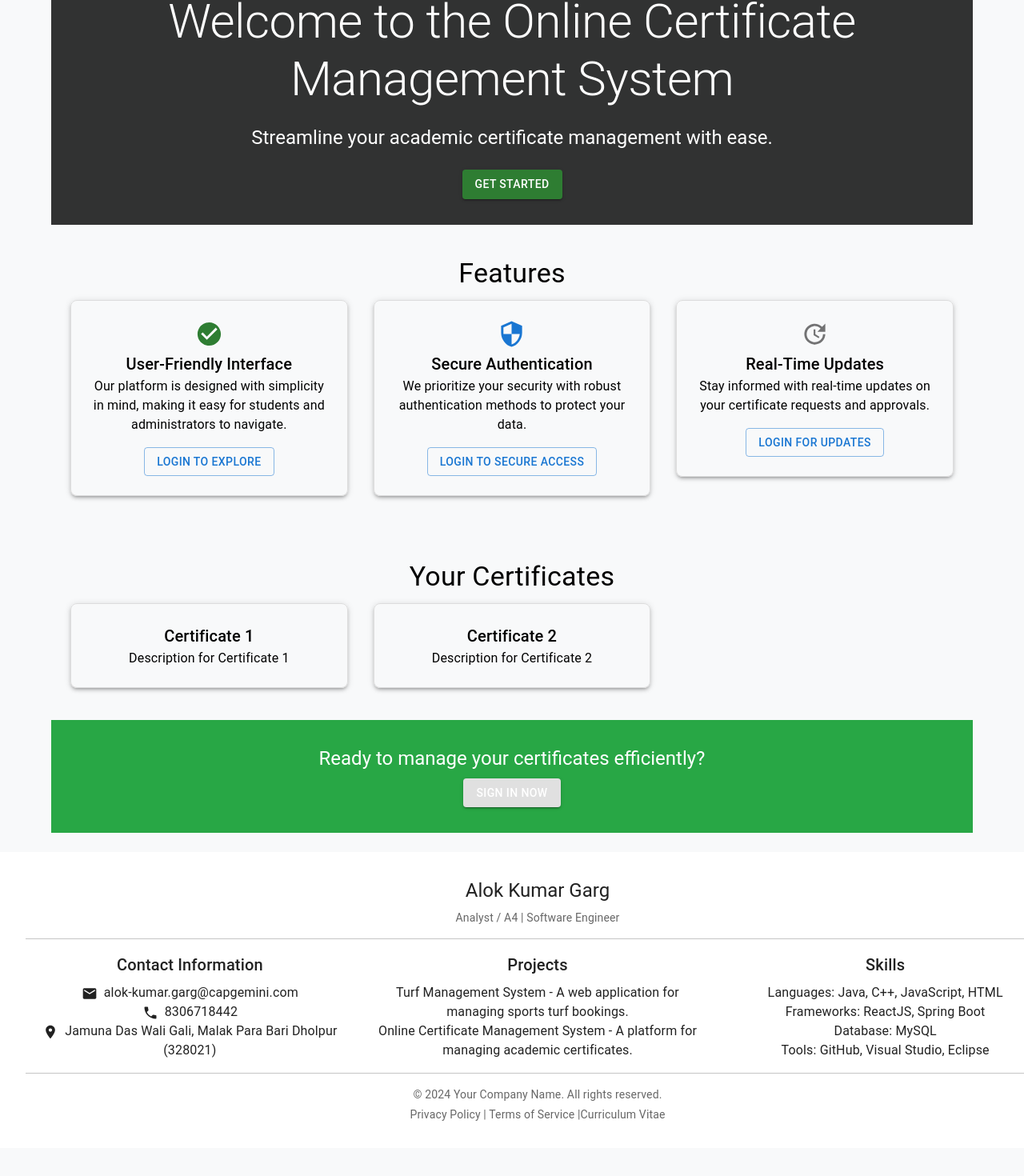
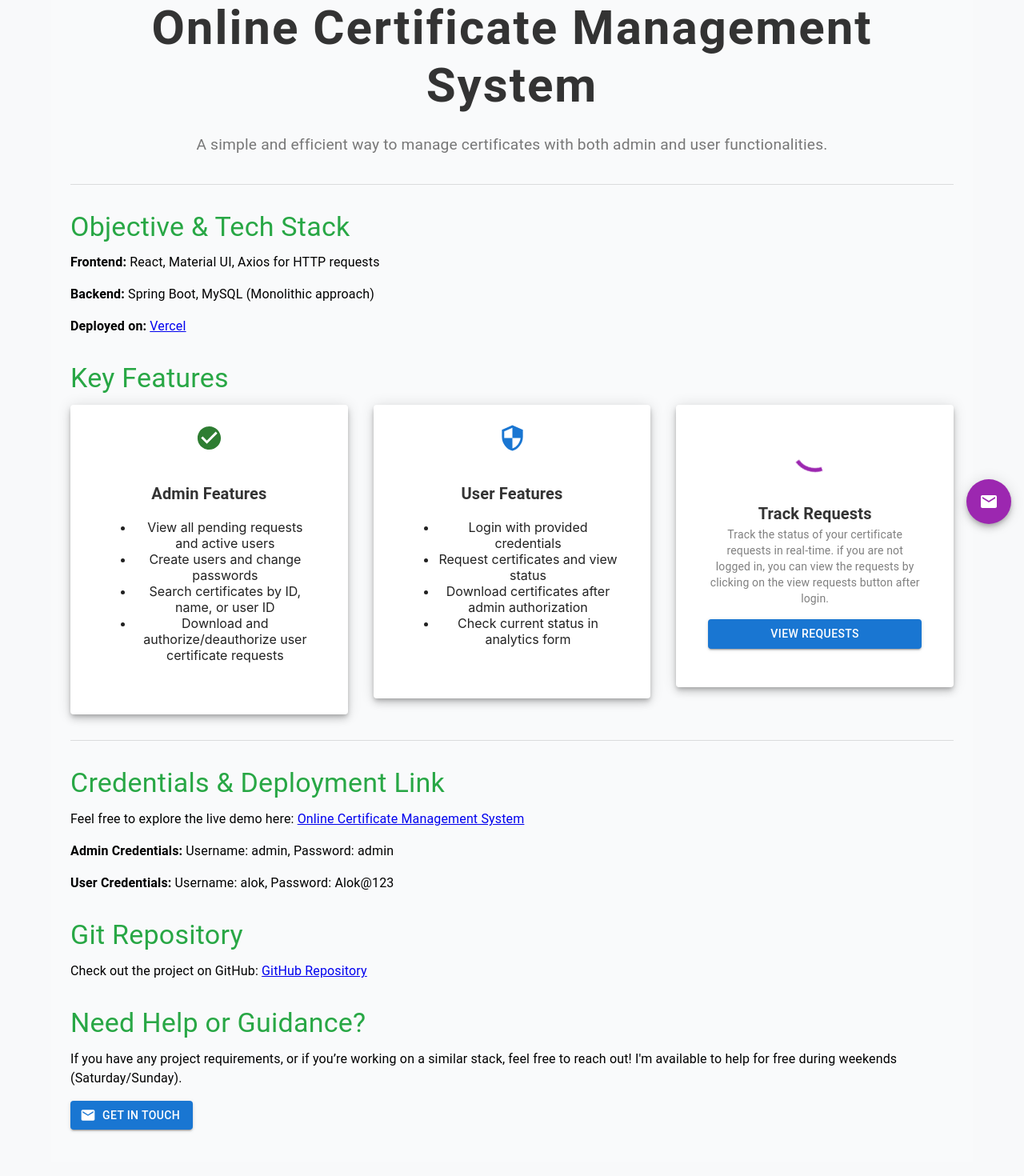
Before and after one commit to alokgarg003/web, a React (Create React App) app: page / in a window 1280 px wide. Shown: the part 129-1599 px from the top of the page at 80% size. Before the commit the page ends 1564 px from the top, so only its background shows below. Built offline with nearby package versions, Linux system fonts and the light colour scheme.

Commit message:
Update LandingPage.jsx

```diff
--- a/src/components/LandingPage.jsx
+++ b/src/components/LandingPage.jsx
@@ -1,140 +1,361 @@
-// web/src/components/LandingPage.jsx
-import React, { useEffect, useState } from 'react';
-import { Box, Typography, Button, Grid, Container, Fade, CircularProgress } from '@mui/material';
-import { Link } from 'react-router-dom';
-import { CheckCircle, Security, Update } from '@mui/icons-material';
+// // web/src/components/LandingPage.jsx
+// import React, { useEffect, useState } from 'react';
+// import { Box, Typography, Button, Grid, Container, Fade, CircularProgress } from '@mui/material';
+// import { Link } from 'react-router-dom';
+// import { CheckCircle, Security, Update } from '@mui/icons-material';
 
-const LandingPage = ({ userName, certificates }) => {
-  const [loading, setLoading] = useState(true);
-  const [displayedCertificates, setDisplayedCertificates] = useState([]);
+// const LandingPage = ({ userName, certificates }) => {
+//   const [loading, setLoading] = useState(true);
+//   const [displayedCertificates, setDisplayedCertificates] = useState([]);
 
-  useEffect(() => {
-    // Simulate fetching certificates with a delay
-    const fetchCertificates = () => {
-      // If certificates are passed as props, use them directly
-      if (certificates && certificates.length > 0) {
-        setDisplayedCertificates(certificates);
-      } else {
-        // Simulate an API call or fetching logic
-        setTimeout(() => {
-          // Example: Simulated fetched data
-          const fetchedCertificates = [
-            { title: 'Certificate 1', description: 'Description for Certificate 1' },
-            { title: 'Certificate 2', description: 'Description for Certificate 2' },
-          ];
-          setDisplayedCertificates(fetchedCertificates);
-        }, 1000); // Simulate a 1-second fetch delay
-      }
-      setLoading(false);
-    };
+//   useEffect(() => {
+//     // Simulate fetching certificates with a delay
+//     const fetchCertificates = () => {
+//       // If certificates are passed as props, use them directly
+//       if (certificates && certificates.length > 0) {
+//         setDisplayedCertificates(certificates);
+//       } else {
+//         // Simulate an API call or fetching logic
+//         setTimeout(() => {
+//           // Example: Simulated fetched data
+//           const fetchedCertificates = [
+//             { title: 'Certificate 1', description: 'Description for Certificate 1' },
+//             { title: 'Certificate 2', description: 'Description for Certificate 2' },
+//           ];
+//           setDisplayedCertificates(fetchedCertificates);
+//         }, 1000); // Simulate a 1-second fetch delay
+//       }
+//       setLoading(false);
+//     };
 
-    fetchCertificates();
-  }, [certificates]);
+//     fetchCertificates();
+//   }, [certificates]);
+
+//   return (
+//     <Box sx={{ backgroundColor: '#f8f9fa', minHeight: '100vh', display: 'flex', flexDirection: 'column' }}>
+//       {/* Header Section */}
+//       <Box sx={{ bgcolor: 'rgba(0, 0, 0, 0.8)', color: 'white', p: 4, textAlign: 'center' }}>
+//         <Typography variant="h2" gutterBottom>
+//           Welcome to the Online Certificate Management System
+//         </Typography>
+//         <Typography variant="h5" gutterBottom>
+//           {userName ? `Hello, ${userName}!` : 'Streamline your academic certificate management with ease.'}
+//         </Typography>
+//         <Button variant="contained" color="success" component={Link} to="/login" sx={{ mt: 2 }}>
+//           Get Started
+//         </Button>
+//       </Box>
+
+//       {/* Features Section */}
+//       <Container sx={{ py: 5 }}>
+//         <Typography variant="h4" align="center" gutterBottom>
+//           Features
+//         </Typography>
+//         <Grid container spacing={4}>
+//           <Grid item xs={12} sm={6} md={4}>
+//             <Fade in timeout={1600}>
+//               <Box sx={{ p: 3, border: '1px solid #ddd', borderRadius: 2, textAlign: 'center', boxShadow: 3 }}>
+//                 <CheckCircle color="success" fontSize="large" />
+//                 <Typography variant="h6">User-Friendly Interface</Typography>
+//                 <Typography>
+//                   Our platform is designed with simplicity in mind, making it easy for students and administrators to navigate.
+//                 </Typography>
+//                 <Button variant="outlined" component={Link} to="/login" sx={{ mt: 2 }}>
+//                   Login to Explore
+//                 </Button>
+//               </Box>
+//             </Fade>
+//           </Grid>
+//           <Grid item xs={12} sm={6} md={4}>
+//             <Fade in timeout={1800}>
+//               <Box sx={{ p: 3, border: '1px solid #ddd', borderRadius: 2, textAlign: 'center', boxShadow: 3 }}>
+//                 <Security color="primary" fontSize="large" />
+//                 <Typography variant="h6">Secure Authentication</Typography>
+//                 <Typography>
+//                   We prioritize your security with robust authentication methods to protect your data.
+//                 </Typography>
+//                 <Button variant="outlined" component={Link} to="/login" sx={{ mt: 2 }}>
+//                   Login to Secure Access
+//                 </Button>
+//               </Box>
+//             </Fade>
+//           </Grid>
+//           <Grid item xs={12} sm={6} md={4}>
+//             <Fade in timeout={2000}>
+//               <Box sx={{ p: 3, border: '1px solid #ddd', borderRadius: 2, textAlign: 'center', boxShadow: 3 }}>
+//                 <Update color="action" fontSize="large" />
+//                 <Typography variant="h6">Real-Time Updates</Typography>
+//                 <Typography>
+//                   Stay informed with real-time updates on your certificate requests and approvals.
+//                 </Typography>
+//                 <Button variant="outlined" component={Link} to="/login" sx={{ mt: 2 }}>
+//                   Login for Updates
+//                 </Button>
+//               </Box>
+//             </Fade>
+//           </Grid>
+//         </Grid>
+//       </Container>
+
+//       {/* Certificates Section */}
+//       <Container sx={{ py: 5 }}>
+//         <Typography variant="h4" align="center" gutterBottom>
+//           Your Certificates
+//         </Typography>
+//         {loading ? (
+//           <Box sx={{ display: 'flex', justifyContent: 'center', alignItems: 'center', minHeight: '200px' }}>
+//             <CircularProgress />
+//           </Box>
+//         ) : (
+//           <Grid container spacing={4}>
+//             {displayedCertificates.length > 0 ? (
+//               displayedCertificates.map((certificate, index) => (
+//                 <Grid item xs={12} sm={6} md={4} key={index}>
+//                   <Fade in timeout={index * 300 + 500}>
+//                     <Box sx={{ p: 3, border: '1px solid #ddd', borderRadius: 2, textAlign: 'center', boxShadow: 3 }}>
+//                       <Typography variant="h6">{certificate.title}</Typography>
+//                       <Typography>{certificate.description}</Typography>
+//                     </Box>
+//                   </Fade>
+//                 </Grid>
+//               ))
+//             ) : (
+//               <Typography align="center">No certificates found.</Typography>
+//             )}
+//           </Grid>
+//         )}
+//       </Container>
+
+//       {/* Call to Action Section */}
+//       <Box sx={{ bgcolor: '#28a745', color: 'white', p: 4, textAlign: 'center' }}>
+//         <Typography variant="h5" gutterBottom>
+//           Ready to manage your certificates efficiently?
+//         </Typography>
+//         <Button variant="contained" color="inherit" component={Link} to="/login">
+//           Sign In Now
+//         </Button>
+//       </Box>
+//     </Box>
+//   );
+// };
+
+// export default LandingPage;
+
+
+import React, { useState } from 'react';
+import { Box, Typography, Button, Container, Grid, Card, CardContent, CardMedia, Divider, Fab, IconButton, CircularProgress, Stack } from '@mui/material';
+import { Link, useNavigate } from 'react-router-dom';
+import { CheckCircle, Security, GitHub, Email } from '@mui/icons-material';
+import { keyframes } from '@emotion/react';
+
+// Keyframe for animation effect on the cards
+const cardHoverAnimation = keyframes`
+  0% {
+    transform: scale(1);
+  }
+  100% {
+    transform: scale(1.05);
+  }
+`;
+
+const LandingPage = () => {
+  const [isLoggedIn, setIsLoggedIn] = useState(false); // Replace with actual auth logic
+  const navigate = useNavigate();
+
+  const handleViewRequestsClick = () => {
+    if (!isLoggedIn) {
+      navigate('/login'); // Redirect to login page if not logged in
+    } else {
+      // Handle view requests if logged in
+      console.log('View Requests Clicked');
+    }
+  };
 
   return (
-    <Box sx={{ backgroundColor: '#f8f9fa', minHeight: '100vh', display: 'flex', flexDirection: 'column' }}>
-      {/* Header Section */}
-      <Box sx={{ bgcolor: 'rgba(0, 0, 0, 0.8)', color: 'white', p: 4, textAlign: 'center' }}>
-        <Typography variant="h2" gutterBottom>
-          Welcome to the Online Certificate Management System
+    <Box sx={{ backgroundColor: '#f9fafb', minHeight: '100vh', display: 'flex', flexDirection: 'column' }}>
+      <Container sx={{ py: 5 }}>
+        {/* Section 1: Project Overview */}
+        <Typography variant="h2" align="center" gutterBottom sx={{ fontWeight: 'bold', color: '#333', letterSpacing: '2px' }}>
+          Online Certificate Management System
         </Typography>
-        <Typography variant="h5" gutterBottom>
-          {userName ? `Hello, ${userName}!` : 'Streamline your academic certificate management with ease.'}
+        <Typography variant="subtitle1" align="center" sx={{ color: '#777', mb: 2, fontSize: '1.2rem' }}>
+          A simple and efficient way to manage certificates with both admin and user functionalities.
         </Typography>
-        <Button variant="contained" color="success" component={Link} to="/login" sx={{ mt: 2 }}>
-          Get Started
-        </Button>
-      </Box>
+        <Divider sx={{ my: 4, '&::before, &::after': { borderColor: '#28a745' } }} />
 
-      {/* Features Section */}
-      <Container sx={{ py: 5 }}>
-        <Typography variant="h4" align="center" gutterBottom>
-          Features
+        <Typography variant="h4" gutterBottom sx={{ color: '#28a745' }}>
+          Objective & Tech Stack
         </Typography>
-        <Grid container spacing={4}>
+        <Typography variant="body1" sx={{ mb: 2 }}>
+          <strong>Frontend:</strong> React, Material UI, Axios for HTTP requests
+        </Typography>
+        <Typography variant="body1" sx={{ mb: 2 }}>
+          <strong>Backend:</strong> Spring Boot, MySQL (Monolithic approach)
+        </Typography>
+        <Typography variant="body1" sx={{ mb: 4 }}>
+          <strong>Deployed on:</strong> <a href="https://web-xi-orcin.vercel.app/" target="_blank" rel="noopener noreferrer">Vercel</a>
+        </Typography>
+
+        {/* Section 2: Features */}
+        <Typography variant="h4" gutterBottom sx={{ color: '#28a745' }}>
+          Key Features
+        </Typography>
+        <Grid container spacing={4} justifyContent="center">
+          {/* Admin Features */}
           <Grid item xs={12} sm={6} md={4}>
-            <Fade in timeout={1600}>
-              <Box sx={{ p: 3, border: '1px solid #ddd', borderRadius: 2, textAlign: 'center', boxShadow: 3 }}>
-                <CheckCircle color="success" fontSize="large" />
-                <Typography variant="h6">User-Friendly Interface</Typography>
-                <Typography>
-                  Our platform is designed with simplicity in mind, making it easy for students and administrators to navigate.
-                </Typography>
-                <Button variant="outlined" component={Link} to="/login" sx={{ mt: 2 }}>
-                  Login to Explore
-                </Button>
-              </Box>
-            </Fade>
+            <Card
+              elevation={6}
+              sx={{
+                p: 3,
+                textAlign: 'center',
+                transition: 'transform 0.3s ease-in-out',
+                '&:hover': {
+                  transform: 'scale(1.05)',
+                  boxShadow: '0 4px 10px rgba(0, 0, 0, 0.1)'
+                }
+              }}
+            >
+              <CardMedia>
+                <CheckCircle color="success" fontSize="large" sx={{ mb: 2 }} />
+              </CardMedia>
+              <CardContent>
+                <Typography variant="h6" sx={{ fontWeight: 'bold', color: '#333' }}>Admin Features</Typography>
+                <ul>
+                  <li>View all pending requests and active users</li>
+                  <li>Create users and change passwords</li>
+                  <li>Search certificates by ID, name, or user ID</li>
+                  <li>Download and authorize/deauthorize user certificate requests</li>
+                </ul>
+              </CardContent>
+            </Card>
           </Grid>
+
+          {/* User Features */}
           <Grid item xs={12} sm={6} md={4}>
-            <Fade in timeout={1800}>
-              <Box sx={{ p: 3, border: '1px solid #ddd', borderRadius: 2, textAlign: 'center', boxShadow: 3 }}>
-                <Security color="primary" fontSize="large" />
-                <Typography variant="h6">Secure Authentication</Typography>
-                <Typography>
-                  We prioritize your security with robust authentication methods to protect your data.
-                </Typography>
-                <Button variant="outlined" component={Link} to="/login" sx={{ mt: 2 }}>
-                  Login to Secure Access
-                </Button>
-              </Box>
-            </Fade>
+            <Card
+              elevation={6}
+              sx={{
+                p: 3,
+                textAlign: 'center',
+                transition: 'transform 0.3s ease-in-out',
+                '&:hover': {
+                  transform: 'scale(1.05)',
+                  boxShadow: '0 4px 10px rgba(0, 0, 0, 0.1)'
+                }
+              }}
+            >
+              <CardMedia>
+                <Security color="primary" fontSize="large" sx={{ mb: 2 }} />
+              </CardMedia>
+              <CardContent>
+                <Typography variant="h6" sx={{ fontWeight: 'bold', color: '#333' }}>User Features</Typography>
+                <ul>
+                  <li>Login with provided credentials</li>
+                  <li>Request certificates and view status</li>
+                  <li>Download certificates after admin authorization</li>
+                  <li>Check current status in analytics form</li>
+                </ul>
+              </CardContent>
+            </Card>
           </Grid>
+
+          {/* Track Requests */}
           <Grid item xs={12} sm={6} md={4}>
-            <Fade in timeout={2000}>
-              <Box sx={{ p: 3, border: '1px solid #ddd', borderRadius: 2, textAlign: 'center', boxShadow: 3 }}>
-                <Update color="action" fontSize="large" />
-                <Typography variant="h6">Real-Time Updates</Typography>
-                <Typography>
-                  Stay informed with real-time updates on your certificate requests and approvals.
-                </Typography>
-                <Button variant="outlined" component={Link} to="/login" sx={{ mt: 2 }}>
-                  Login for Updates
-                </Button>
-              </Box>
-            </Fade>
+            <Card
+              elevation={6}
+              sx={{
+                p: 3,
+                textAlign: 'center',
+                transition: 'transform 0.3s ease-in-out',
+                '&:hover': {
+                  transform: 'scale(1.05)',
+                  boxShadow: '0 4px 10px rgba(0, 0, 0, 0.1)'
+                }
+              }}
+            >
+              <CardMedia>
+                <CircularProgress color="secondary" size={60} sx={{ mb: 2 }} />
+              </CardMedia>
+              <CardContent>
+                <Typography variant="h6" sx={{ fontWeight: 'bold', color: '#333' }}>Track Requests</Typography>
+                <Stack spacing={2}>
+                  <Typography variant="body2" sx={{ color: 'gray' }}>Track the status of your certificate requests in real-time. if you are not logged in, you can view the requests by clicking on the view requests button after login.</Typography>
+                  <Button
+                    variant="contained"
+                    color="primary"
+                    onClick={handleViewRequestsClick}
+                  >
+                    View Requests
+                  </Button>
+                </Stack>
+              </CardContent>
+            </Card>
           </Grid>
         </Grid>
+
+        <Divider sx={{ my: 4 }} />
+
+        {/* Section 3: Deployment and Credentials */}
+        <Typography variant="h4" gutterBottom sx={{ color: '#28a745' }}>
+          Credentials & Deployment Link
+        </Typography>
+        <Typography variant="body1" sx={{ mb: 2 }}>
+          Feel free to explore the live demo here: <a href="https://web-xi-orcin.vercel.app/" target="_blank" rel="noopener noreferrer">Online Certificate Management System</a>
+        </Typography>
+        <Typography variant="body1" sx={{ mb: 2 }}>
+          <strong>Admin Credentials:</strong> Username: admin, Password: admin
+        </Typography>
+        <Typography variant="body1" sx={{ mb: 4 }}>
+          <strong>User Credentials:</strong> Username: alok, Password: Alok@123
+        </Typography>
+
+        {/* Section 4: Git Repository & Open Request for Help */}
+        <Typography variant="h4" gutterBottom sx={{ color: '#28a745' }}>
+          Git Repository
+        </Typography>
+        <Typography variant="body1" sx={{ mb: 4 }}>
+          Check out the project on GitHub: <a href="https://github.com/alokgarg003/" target="_blank" rel="noopener noreferrer">GitHub Repository</a>
+        </Typography>
+
+        <Typography variant="h4" gutterBottom sx={{ color: '#28a745' }}>
+          Need Help or Guidance?
+        </Typography>
+        <Typography variant="body1" sx={{ mb: 2 }}>
+          If you have any project requirements, or if you’re working on a similar stack, feel free to reach out! I'm available to help for free during weekends (Saturday/Sunday).
+        </Typography>
+        <Button
+          variant="contained"
+          color="primary"
+          startIcon={<Email />}
+          component="a"
+          href="mailto:alokgarg003@gmail.com"
+          sx={{
+            '&:hover': {
+              backgroundColor: '#0056b3',
+              transform: 'scale(1.05)',
+              transition: 'all 0.3s ease-in-out',
+            },
+          }}
+        >
+          Get in Touch
+        </Button>
+
+        {/* Floating Action Buttons for Contact and GitHub */}
+        <Fab color="secondary" aria-label="contact" sx={{ position: 'fixed', bottom: 16, right: 16 }}>
+          <Email />
+        </Fab>
+
+        <IconButton
+          component="a"
+          href="https://github.com/alokgarg003/web"
+          target="_blank"
+          rel="noopener noreferrer"
+          color="primary"
+          sx={{ position: 'fixed', top: 16, right: 16 }}
+        >
+          <GitHub fontSize="large" />
+        </IconButton>
       </Container>
-
-      {/* Certificates Section */}
-      <Container sx={{ py: 5 }}>
-        <Typography variant="h4" align="center" gutterBottom>
-          Your Certificates
-        </Typography>
-        {loading ? (
-          <Box sx={{ display: 'flex', justifyContent: 'center', alignItems: 'center', minHeight: '200px' }}>
-            <CircularProgress />
-          </Box>
-        ) : (
-          <Grid container spacing={4}>
-            {displayedCertificates.length > 0 ? (
-              displayedCertificates.map((certificate, index) => (
-                <Grid item xs={12} sm={6} md={4} key={index}>
-                  <Fade in timeout={index * 300 + 500}>
-                    <Box sx={{ p: 3, border: '1px solid #ddd', borderRadius: 2, textAlign: 'center', boxShadow: 3 }}>
-                      <Typography variant="h6">{certificate.title}</Typography>
-                      <Typography>{certificate.description}</Typography>
-                    </Box>
-                  </Fade>
-                </Grid>
-              ))
-            ) : (
-              <Typography align="center">No certificates found.</Typography>
-            )}
-          </Grid>
-        )}
-      </Container>
-
-      {/* Call to Action Section */}
-      <Box sx={{ bgcolor: '#28a745', color: 'white', p: 4, textAlign: 'center' }}>
-        <Typography variant="h5" gutterBottom>
-          Ready to manage your certificates efficiently?
-        </Typography>
-        <Button variant="contained" color="inherit" component={Link} to="/login">
-          Sign In Now
-        </Button>
-      </Box>
     </Box>
   );
 };
```
